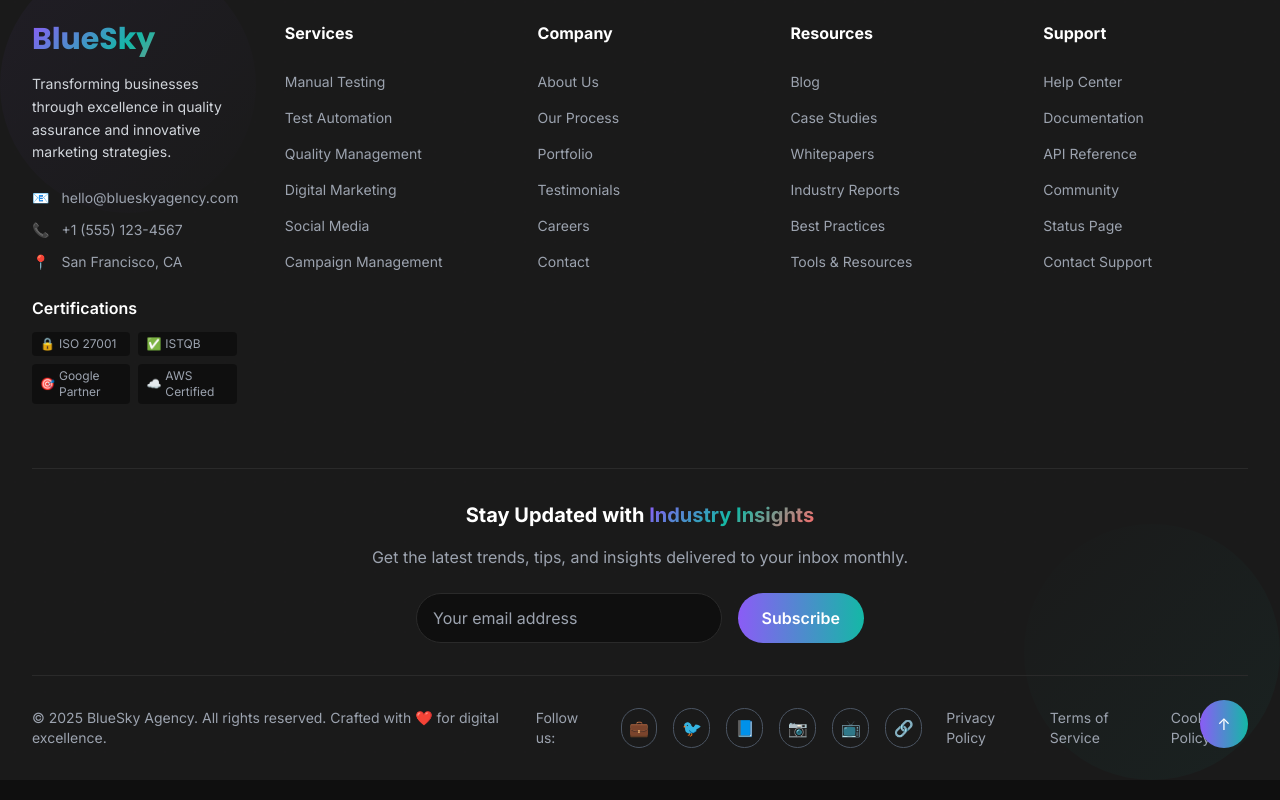
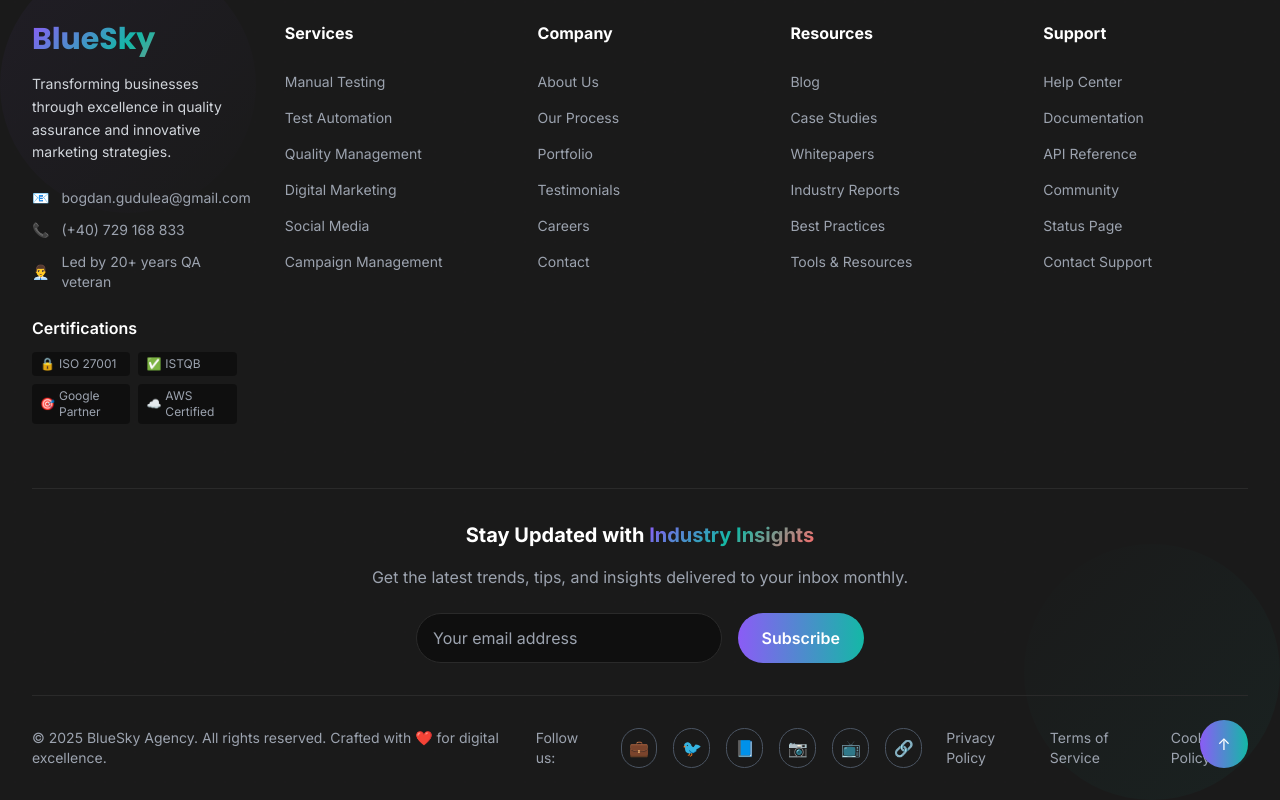
Before and after one commit to BogdanGudulea/bluesky, a React (Create React App) app in the folder frontend/: page / in a window 1280 px wide. Shown: the part 9288-10088 px from the top of the page. Built offline with nearby package versions, Linux system fonts and the light colour scheme.

Commit message:
auto-commit for 3f798883-f289-4510-b078-3b42ecf57db8

```diff
--- a/frontend/src/components/Footer.js
+++ b/frontend/src/components/Footer.js
@@ -108,19 +108,19 @@ const Footer = () => {
               <div className="space-y-3 mb-6">
                 <div className="flex items-center text-sm text-gray-400">
                   <span className="mr-3">📧</span>
-                  <a href="mailto:hello@blueskyagency.com" className="hover:text-electric-purple transition-colors">
-                    hello@blueskyagency.com
+                  <a href="mailto:bogdan.gudulea@gmail.com" className="hover:text-electric-purple transition-colors">
+                    bogdan.gudulea@gmail.com
                   </a>
                 </div>
                 <div className="flex items-center text-sm text-gray-400">
                   <span className="mr-3">📞</span>
-                  <a href="tel:+15551234567" className="hover:text-electric-purple transition-colors">
-                    +1 (555) 123-4567
+                  <a href="tel:+40729168833" className="hover:text-electric-purple transition-colors">
+                    (+40) 729 168 833
                   </a>
                 </div>
                 <div className="flex items-center text-sm text-gray-400">
-                  <span className="mr-3">📍</span>
-                  <span>San Francisco, CA</span>
+                  <span className="mr-3">👨‍💼</span>
+                  <span>Led by 20+ years QA veteran</span>
                 </div>
               </div>
 
```
